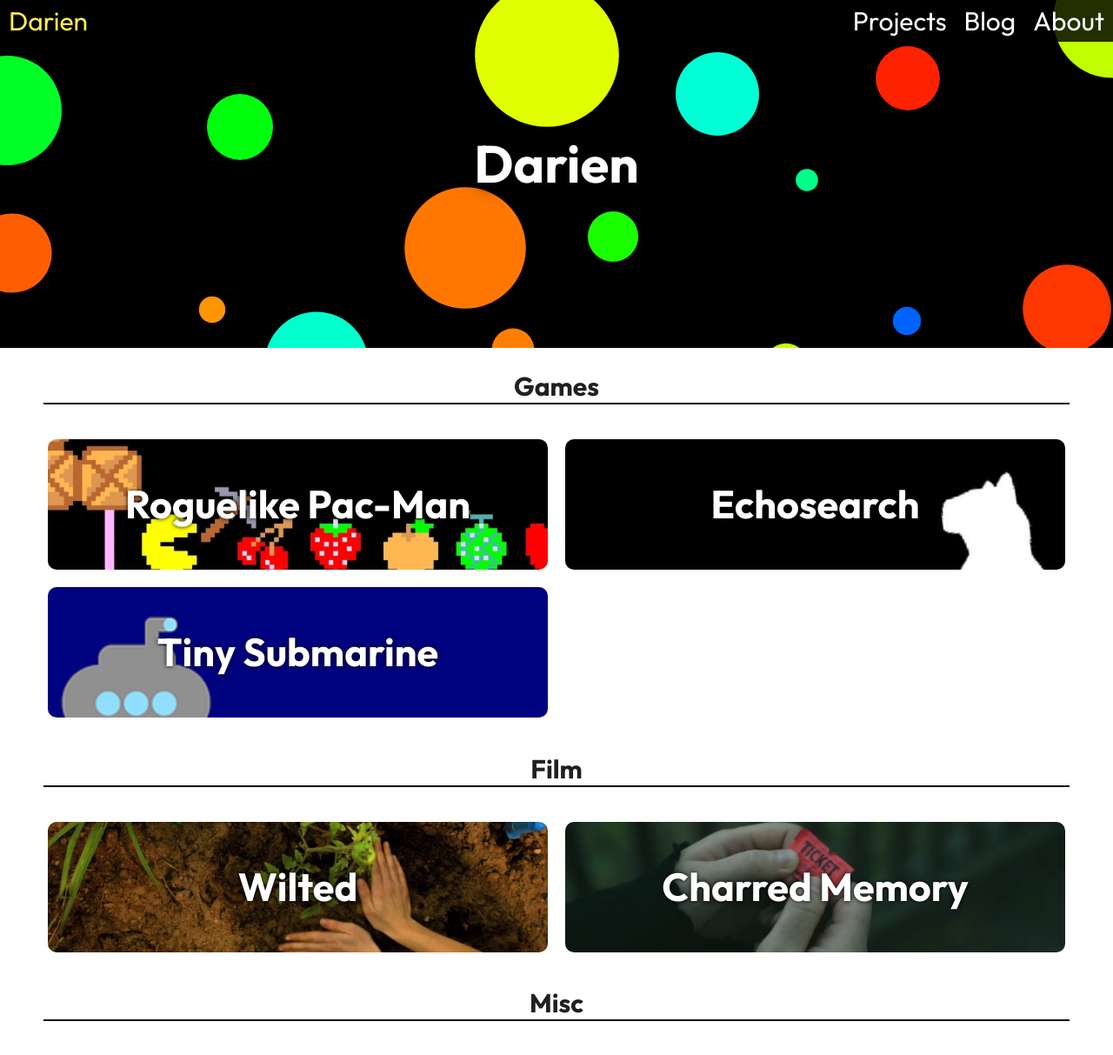
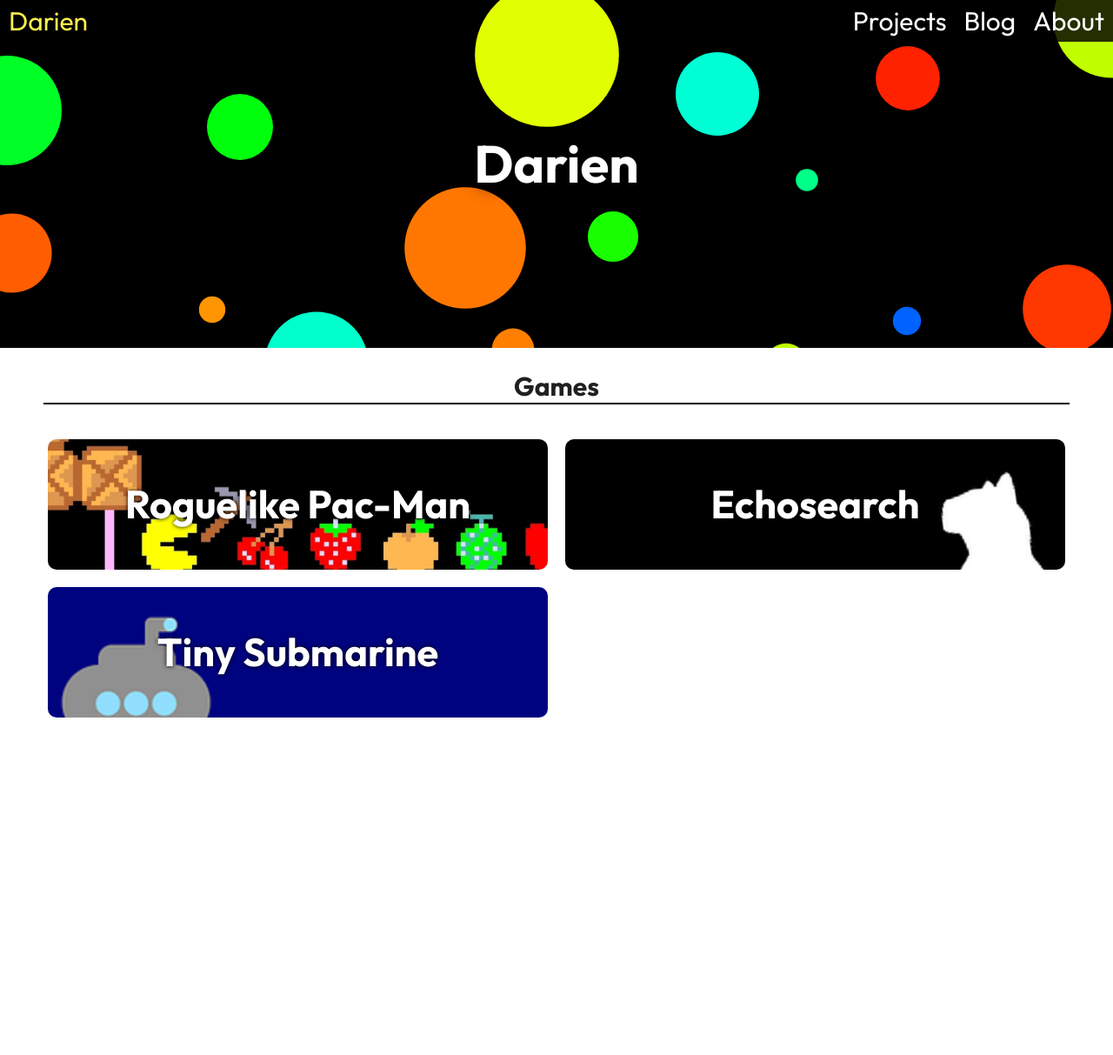
Before and after one commit to darienyoder/darien.ink, a Jekyll site: the page built from index.md, in a window 1280 px wide and 1219 px high. Shown: the top 1213 px of the window at 87% size. Built offline with Jekyll 4.4.1, drawn with Linux system fonts in a browser that asks for light colours.

Commit message:
Removed Film category

```diff
--- a/_data/categories.yml
+++ b/_data/categories.yml
@@ -1,5 +1 @@
 - name: Games
-
-- name: Film
-
-- name: Misc
```
